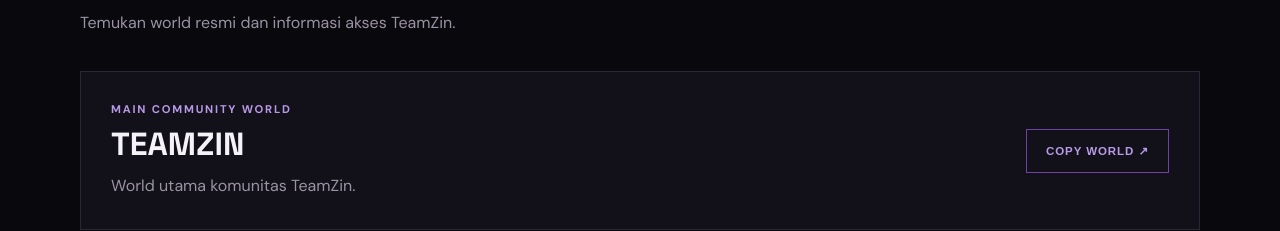
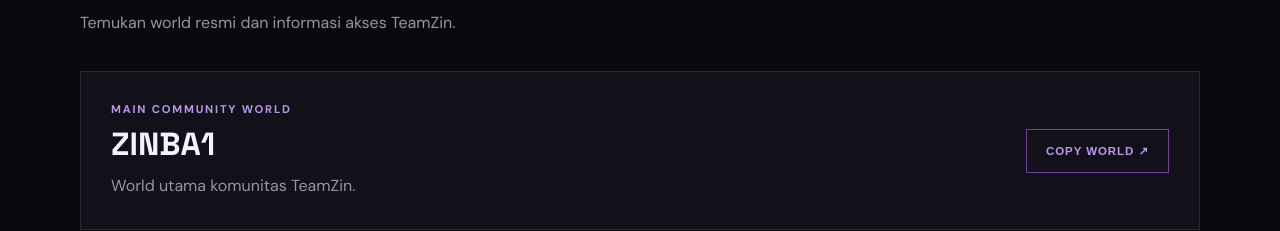
Before and after one commit to GifabAlFatih/Teamzin-website, a plain HTML site: page index.html in a window 1280 px wide. Shown: the part 862-1093 px from the top of the page. Drawn offline with Linux system fonts and the light colour scheme.

Commit message:
index.html

```diff
--- a/index.html
+++ b/index.html
@@ -45,7 +45,7 @@
       <div class="world-card">
         <div>
           <p class="card-kicker">MAIN COMMUNITY WORLD</p>
-          <h3>TEAMZIN</h3>
+          <h3>ZINBA1</h3>
           <p class="muted">World utama komunitas TeamZin.</p>
         </div>
         <button class="button button-outline copy-button" data-copy="TEAMZIN">COPY WORLD ↗</button>
```
